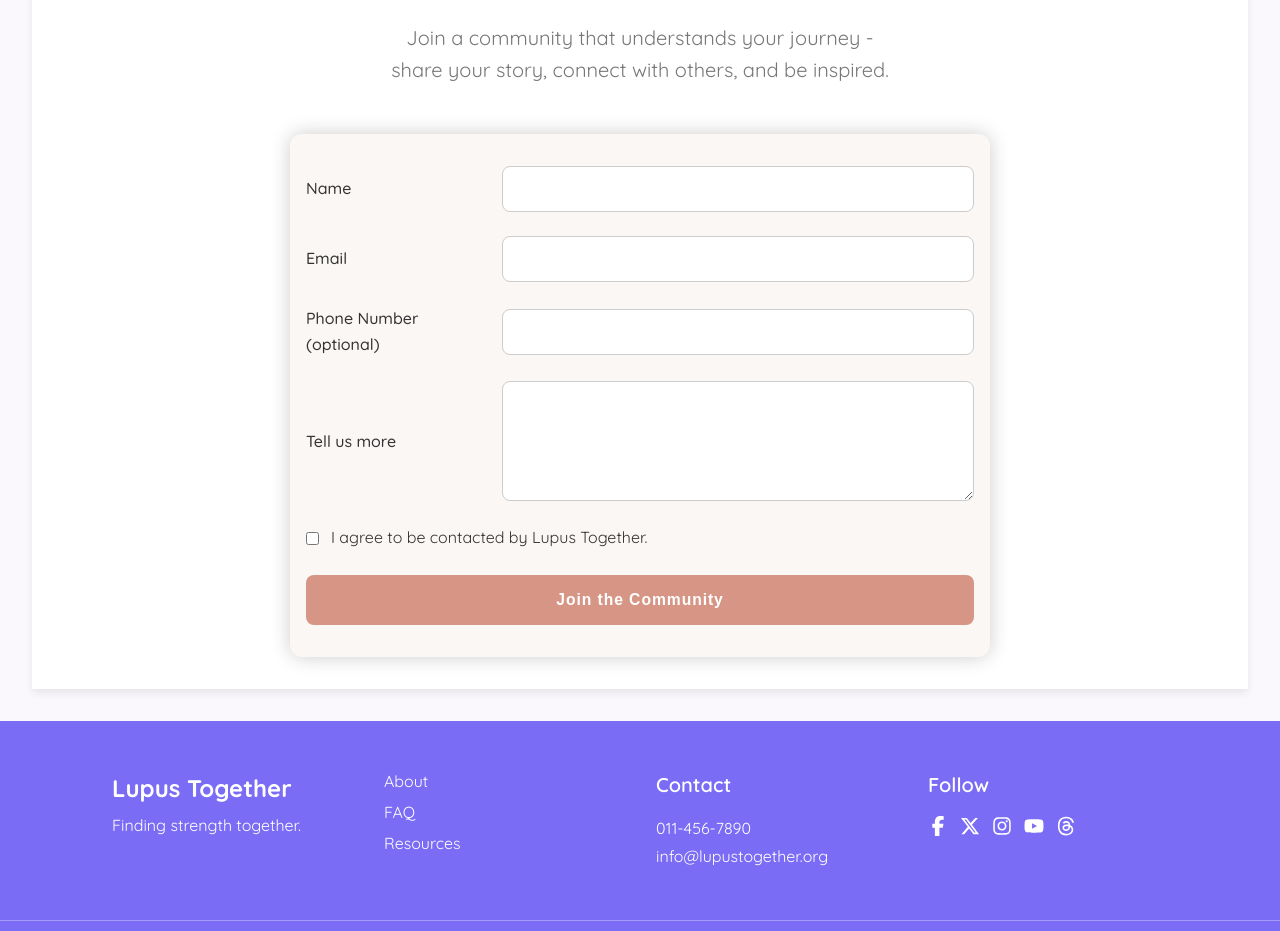
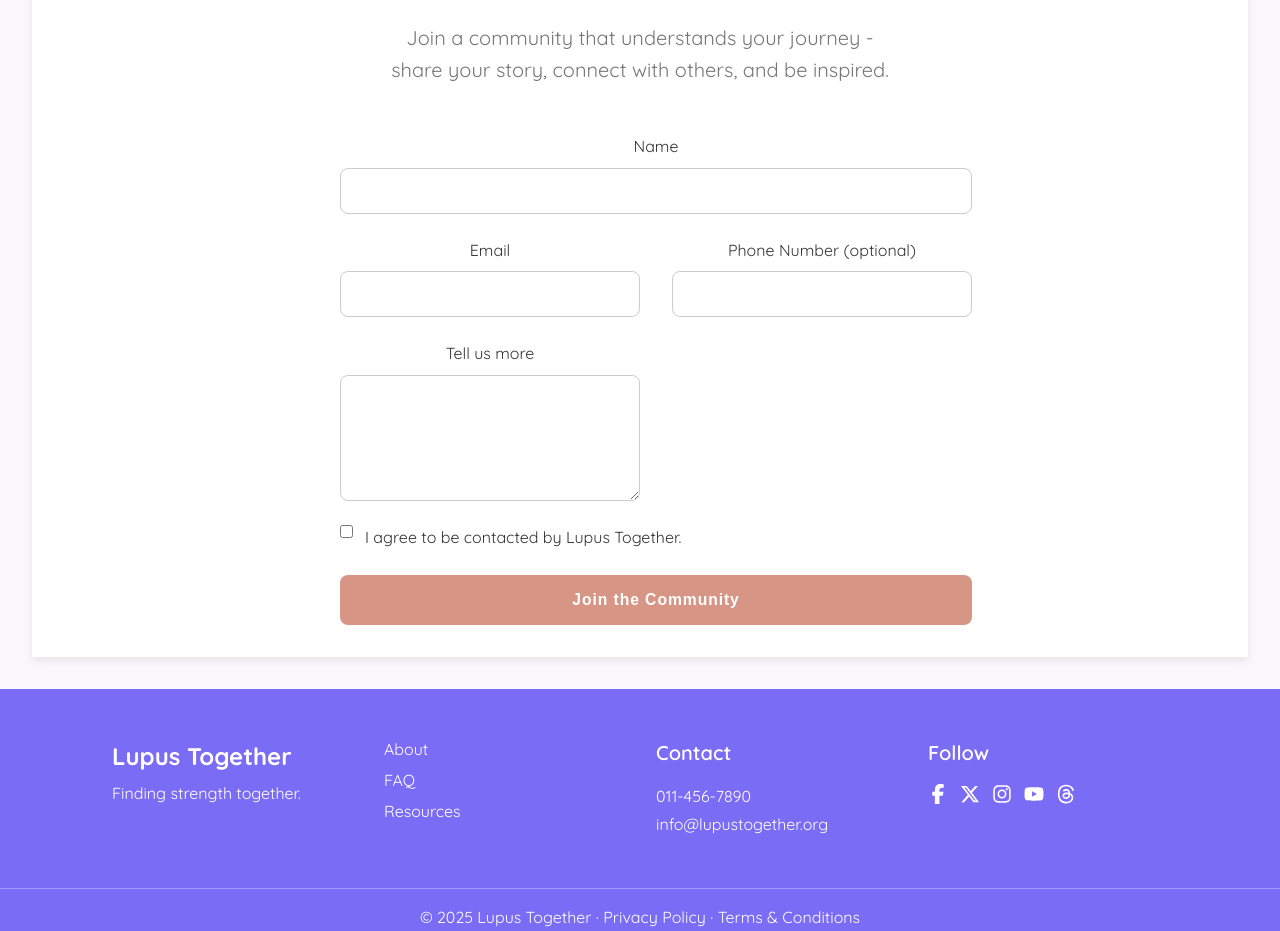
Before and after one commit to kovymun/lupus-together-landing-react-ts, a React (Vite) app: page / in a window 1280 px wide. Shown: the part 3224-4155 px from the top of the page. Built offline with nearby package versions, Linux system fonts and the light colour scheme; no server answers; the database is empty; a web font is replaced by a local one.

Commit message:
Trialing new form design

```diff
--- a/src/components/JoinForm.tsx
+++ b/src/components/JoinForm.tsx
@@ -15,9 +15,8 @@ const JoinForm = () => {
               connect with others, and be inspired.
             </p>
           </div>
-          <div className="container">
           <form className="join-form">
-              <div className="input-container">
+            <div className="input-container full-width">
               <label htmlFor="name">Name</label>
               <input type="text" id="name" name="name" required />
             </div>
@@ -39,18 +38,17 @@ const JoinForm = () => {
               <textarea id="message" name="message" rows={5} required />
             </div>
 
-              <div className="consent">
+            <div className="consent full-width">
               <input type="checkbox" id="consent" required />
               <label htmlFor="consent">
                 I agree to be contacted by Lupus Together.
               </label>
             </div>
 
-              <button type="submit" className="site-btn join-form-btn">
+            <button type="submit" className="site-btn join-form-btn full-width">
               Join the Community
             </button>
           </form>
-          </div>
         </div>
       </section>
     </Element>
--- a/src/styles/join.css
+++ b/src/styles/join.css
@@ -12,45 +12,46 @@
   --btn-hover-color: #bf7262;
 }
 
-.join-section {
-  /* background-color: var(--background-color); */
+/* .join-section {
   text-align: center;
   font-family: var(--primary-font-family);
-}
+} */
 
-.container {
+/* .container {
   display: flex;
   justify-content: center;
-}
+} */
 
-.join-form {
+/* .join-form {
   background-color: var(--form-background-color);
-  padding: 2em 1em;
+  padding: 2rem;
   border-radius: 12px;
   box-shadow: 0 0 20px rgba(0, 0, 0, 0.2);
   max-width: 700px;
   width: 100%;
   display: flex;
   flex-direction: column;
+  align-items: stretch;
   gap: 1.5rem;
-}
+  margin: 0 auto;
+} */
 
-.input-container {
+/* .input-container {
   display: flex;
   align-items: center;
   gap: 1rem;
   flex-wrap: wrap;
-}
+} */
 
 /* Label styling */
-.input-container label {
+/* .input-container label {
   width: 180px;
   text-align: left;
   font-weight: 500;
   color: var(--text-color);
-}
+} */
 /* Input and textarea styles */
-.input-container input,
+/* .input-container input,
 .input-container textarea {
   flex: 1;
   padding: 0.75rem 1rem;
@@ -58,42 +59,39 @@
   border-radius: 8px;
   font-size: 1rem;
   font-family: inherit;
-  transition: border 0.3s ease;
-}
+  transition: border 300ms ease;
+} */
 
-.input-container input:focus,
+/* .input-container input:focus,
 .input-container textarea:focus {
   border-color: var(--input-focus-border);
   outline: none;
-}
+} */
 
-.input-container textarea {
+/* .input-container textarea {
   resize: vertical;
   height: 120px;
-}
+} */
 
 /* Consent checkbox container */
 
-.consent {
+/* .consent {
   display: flex;
   align-items: center;
   gap: 0.75rem;
   text-align: left;
   font-size: clamp(0.9rem, 1vw + 0.2rem, 1.1rem);
   color: var(--text-color);
-}
+} */
 
-.join-form-btn {
+/* .join-form-btn {
   padding: 1rem 1.8rem;
   letter-spacing: 0.06em;
-}
+} */
 
 /* Responsive stylings for the form + from section */
-@media (max-width: 425px) {
-  .input-container {
-    flex-direction: column;
-    align-items: stretch;
-  }
+/* @media (max-width: 425px) {
+
 
   .input-container label {
     width: 100%;
@@ -109,4 +107,55 @@
     width: 100%;
     text-align: center;
   }
+} */
+
+.join-form {
+  /* centre inside section-wrapper */
+  margin-inline: auto;
+  max-width: 600px;
+
+  display: grid;
+  /* exactly 2 columns, min 300 px each, share extra space */
+  grid-template-columns: repeat(2, minmax(300px, 1fr));
+  gap: 1.5rem 2rem;
 }
+
+.full-width {
+  grid-column: 1 / -1;
+}
+
+.input-container {
+  display: flex;
+  flex-direction: column;
+  gap: 0.5rem;
+}
+
+.input-container input,
+.input-container textarea {
+  padding: 0.75rem 1rem;
+  border: 1px solid var(--input-border, #ccc);
+  border-radius: 8px;
+  font-family: inherit;
+  font-size: 1rem;
+}
+
+.consent {
+  display: flex;
+  align-items: flex-start;
+  gap: 0.75rem;
+  font-size: clamp(0.9rem, 1vw + 0.2rem, 1.05rem);
+}
+
+.join-form-btn {
+  padding: 1rem 1.8rem;
+  text-align: center;
+  letter-spacing: 0.06em;
+}
+
+/* === Mobile: collapse to single column === */
+@media (max-width: 640px) {
+  .join-form {
+    grid-template-columns: 1fr; /* 1 column */
+    padding: 1.25rem; /* slightly less breathing room */
+  }
+}
--- a/src/styles/members.css
+++ b/src/styles/members.css
@@ -26,6 +26,7 @@
   display: flex;
   flex-direction: column;
   transition: transform 0.2s ease-in-out;
+  border: 1px solid red;
 }
 
 .member-name {
```
Also changed, not shown: src/styles/index.css (+0 -20 lines). Lines whose indentation alone changed are shown as unchanged.
